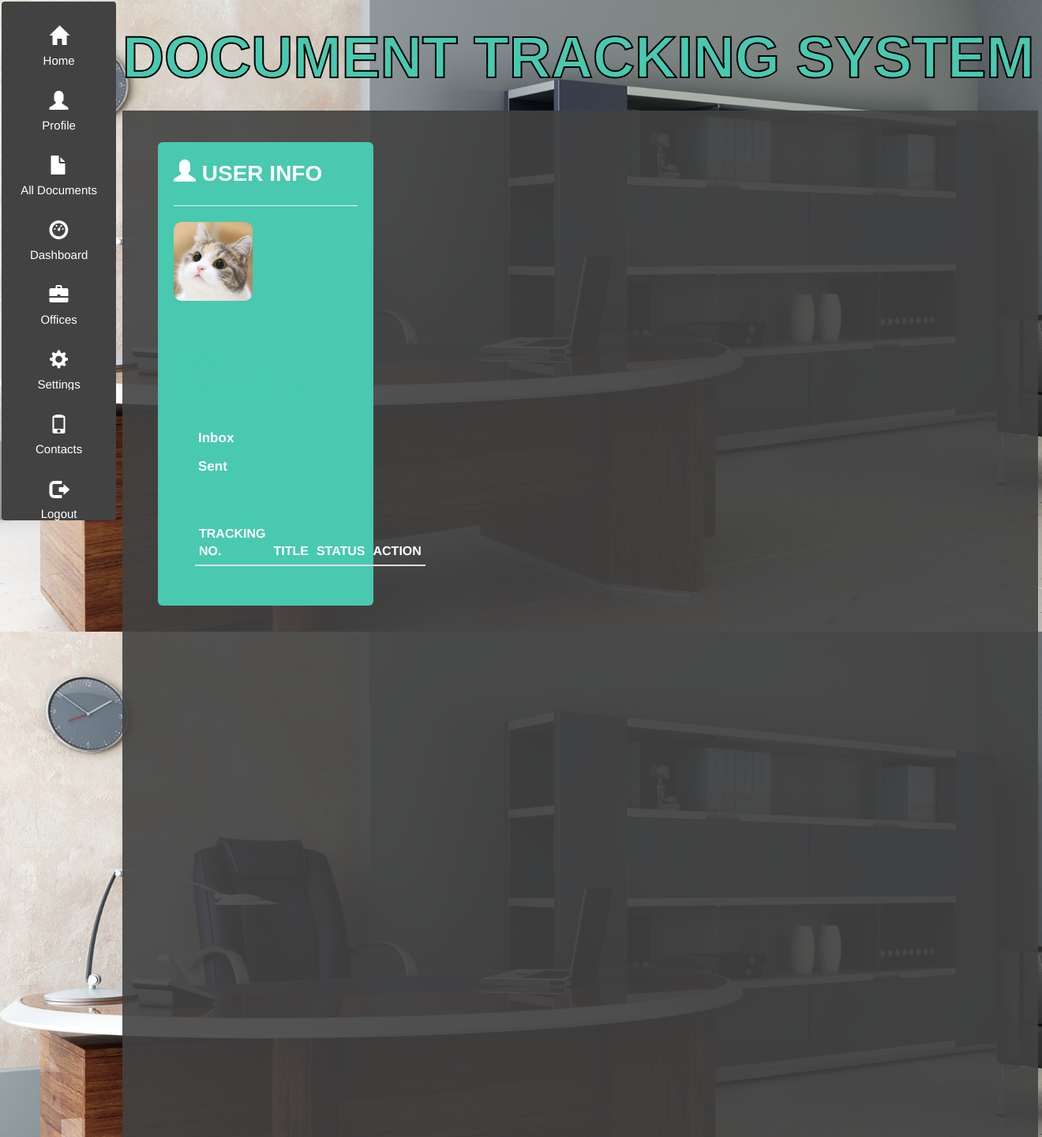
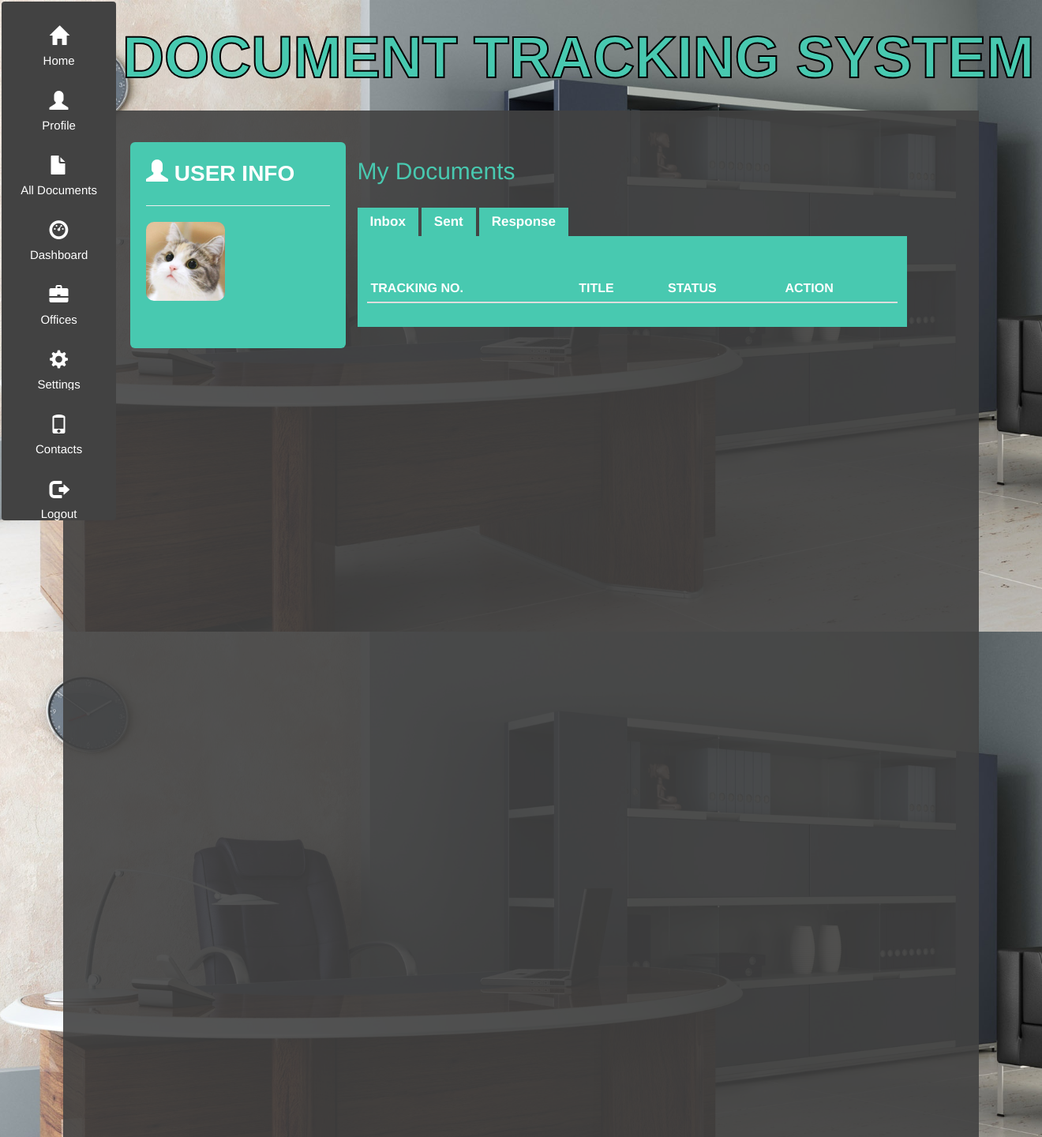
Before and after one commit to geisher09/Document-Tracking-System, a CodeIgniter app: page /database/index.php/home/profile in a window 1320 px wide. Shown: the whole page at 79% size. Run offline with CodeIgniter, Linux system fonts and the light colour scheme; data comes from the database, SQL or seed files in the repository; lists and menus that the app fills with data are empty; some libraries are stand-ins or nearby versions.

Commit message:
Fixed profile again

```diff
--- a/application/views/profile.php
+++ b/application/views/profile.php
@@ -12,14 +12,15 @@
 	$status = "Pending";
 ?>
 
-<div class="container body">
+<div class="container-fluid body">
+
+
+
 		<div class="container red" >
-
 			<div class="row" >
 				<br />
 				<!-- temporary profile picture & sample profile info  -->
-
-				<div class="col-md-3 col-sm-12 col-xs-9 roundbox" style="margin-left:10px;">
+				<div class="col-md-3 col-sm-12 col-xs-9 roundbox" style="margin-left:50px;">
 
 
 					<div class="usertitle">
@@ -29,9 +30,6 @@
 					</span>
 
 					<hr>
-
-
-
 
 							<img src="<?php echo base_url('assets/images/cat.jpg'); ?>" class="img-responsive"
 								alt="Profile Picture" id="profilepic" />
@@ -53,13 +51,14 @@
 
 				</div>
 
-
+				</div>
 
 				<div class="col-md-8 col-sm-12 col-xs-12" >
 					<h2> My Documents </h2> <br />
 					<div class="tab">
 						<button class="tablinks" onclick="openFolder(event, 'Inbox')" id="defaultOpen"> Inbox </button>
 						<button class="tablinks" onclick="openFolder(event, 'Sent')"> Sent </button>
+						<button class="tablinks" onclick="openFolder(event, 'Response')"> Response </button>
 					</div>
 
 					<div id="Inbox" class="tabcontent"> <br /><br />
@@ -83,7 +82,7 @@
 									<td>
 											<button class="btn btn-primary btn-sm" id="<?php echo $inboxes['signatory_id']; ?>" type="button" onclick="wow(this.id)">View Details<span class="glyphicon glyphicon-folder-open" aria-hidden="true"></span></button>
 
-												<button class="btn btn-default btn-sm">
+												<button class="btn btn-success btn-sm">
 													<a href="<?php echo site_url('Home/download_docu/'.$inboxes["document_title"].'?file='.$inboxes["document_file"]); ?>">Download<span class="glyphicon glyphicon-download-alt"></span></a>
 												</button>
 
@@ -106,7 +105,6 @@
 							</tbody>
 						</table>
 					</div>
-
 
 					<div id="Sent" class="tabcontent"> <br />
 
@@ -141,11 +139,25 @@
 								</tbody>
 							</table> <br/>
 					</div>
-				</div>
 
+					<div id="Response" class="tabcontent">
+						<br /><p style=" color:white; font-size:18px;"> SELECT FILE: </p>
+						<div class="col-sm-6">
+							        <select name="file" class="form-control">
+									<?php foreach ($pen as $pendings){ ?>
+							          <option value="<?php echo $pendings['action']; ?>"><?php echo $pendings['document_title']; ?></option>
+							        <?php } ?>
+							        </select>
+						</div> <br /><br />
+
+						<button class="btn btn-success">APPROVE</button>
+						<button class="btn btn-danger">REJECT</button>
+					</div>
 				</div>
 
 			</div>
+		</div>
+	</div>
 
 </div>
 
@@ -158,7 +170,7 @@
 					<h3 class="modal-title" style="color:#FFFFFF; text-align:center;">DOCUMENT DETAILS</h3>
 				</div>
 
-				<div class="modal-body zoomIn animated">
+				<div class="modal-body">
 					<div id="basicid">
 
 					</div>
@@ -302,7 +314,7 @@
 				<button type="button" class="close" data-dismiss="modal">&times;</button>
 				<h3 class="modal-title" style="color:#FFFFFF; text-align:center;">View Details</h3>
 					<button class="tablink btn btn-basic" onclick="details(event, 'clientDet')">Document Details</button>
-					<button class="tablink btn btn-basic" onclick="details(event, 'addSig')">Add Signatory</button>
+					<button class="tablink btn btn-basic" onclick="details(event, 'addPet')">Add Signatory</button>
 			</div>
 
 			<div class="modal-body">
@@ -396,7 +408,7 @@
 					</div>
 				</div>
 
-				<div class="container-fluid window" id="addSig">
+				<div class="container-fluid window" id="addPet">
 					<p class="lead text-center">Add a Signatory</p>
 					<div class="col-md-2"></div>
 					<form></form>
```
